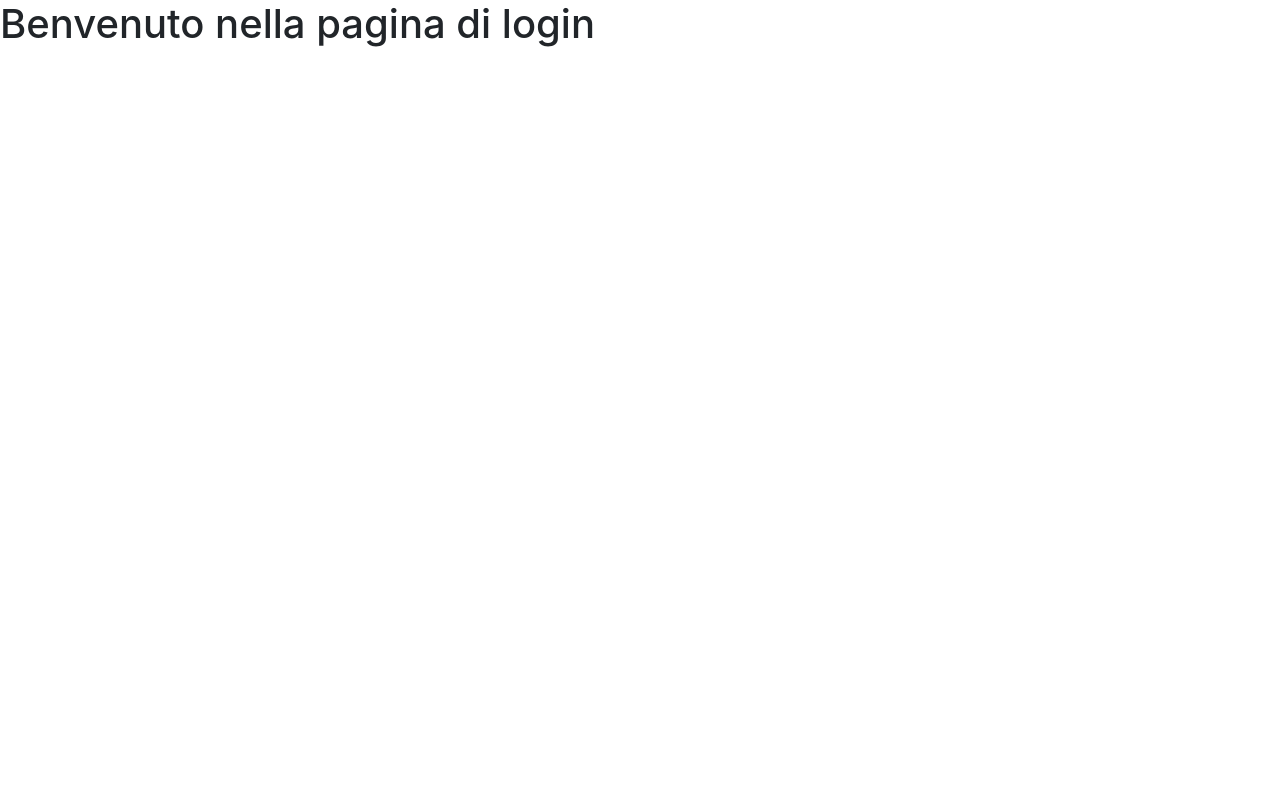
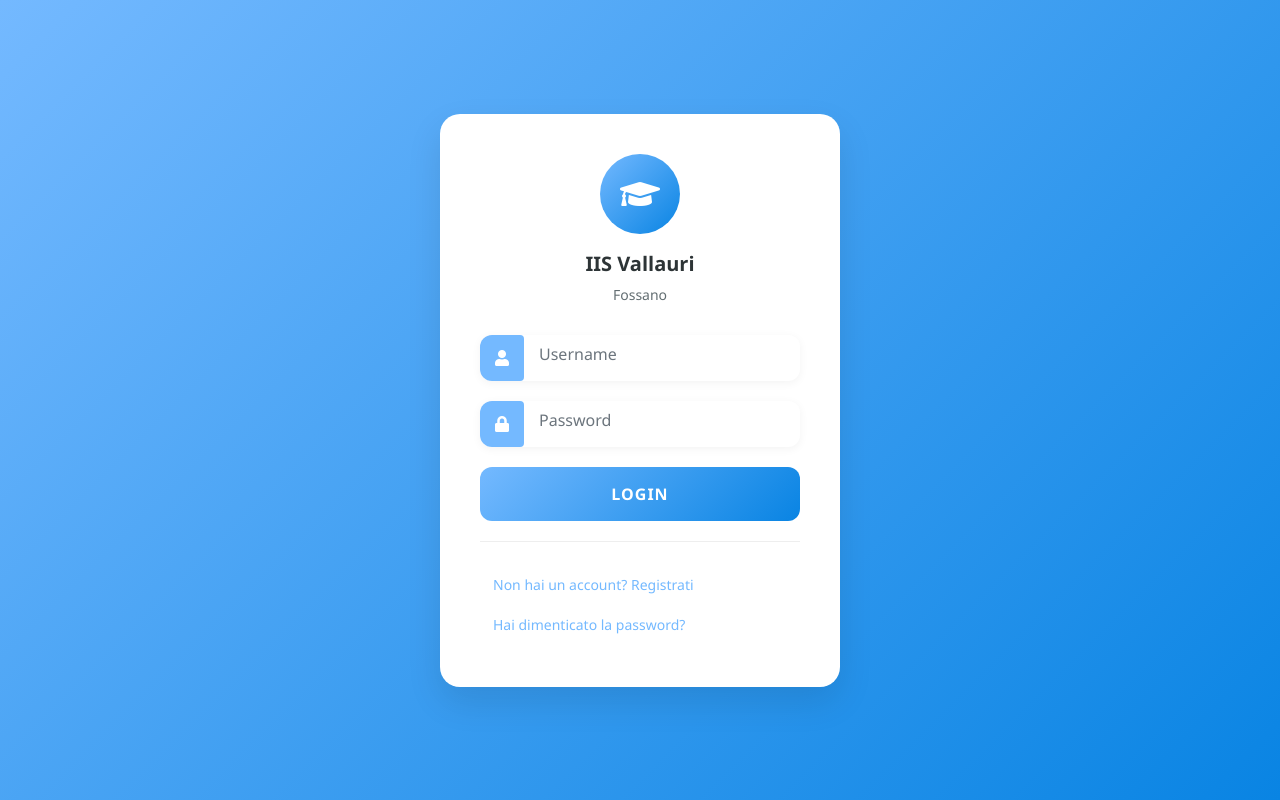
Before and after one commit to Virano-Simone/Registro-Elettronico, a PHP site: page /login.html in a window 1280 px wide. Run offline with PHP 8.4, Linux system fonts and the light colour scheme; some libraries are stand-ins or nearby versions.

Commit message:
Completato login e logout

```diff
--- /dev/null
+++ b/login.css
@@ -0,0 +1,147 @@
+		body {
+			background: linear-gradient(135deg, #74b9ff 0%, #0984e3 100%);
+			min-height: 100vh;
+			display: flex;
+			align-items: center;
+			justify-content: center;
+			font-family: 'Segoe UI', Tahoma, Geneva, Verdana, sans-serif;
+		}
+
+		.login-card {
+			background: white;
+			border-radius: 20px;
+			box-shadow: 0 15px 35px rgba(0, 0, 0, 0.1);
+			padding: 40px;
+			width: 100%;
+			max-width: 400px;
+			animation: slideUp 0.6s ease-out;
+		}
+
+		@keyframes slideUp {
+			from {
+				opacity: 0;
+				transform: translateY(30px);
+			}
+
+			to {
+				opacity: 1;
+				transform: translateY(0);
+			}
+		}
+
+		.logo-section {
+			text-align: center;
+			margin-bottom: 30px;
+		}
+
+		.logo-icon {
+			width: 80px;
+			height: 80px;
+			background: linear-gradient(135deg, #74b9ff, #0984e3);
+			border-radius: 50%;
+			display: inline-flex;
+			align-items: center;
+			justify-content: center;
+			color: white;
+			font-size: 32px;
+			margin-bottom: 15px;
+		}
+
+		.school-title {
+			color: #2d3436;
+			font-size: 20px;
+			font-weight: 600;
+			margin-bottom: 5px;
+		}
+
+		.school-subtitle {
+			color: #636e72;
+			font-size: 14px;
+		}
+
+		.form-group {
+			margin-bottom: 20px;
+		}
+
+		.input-group {
+			border-radius: 12px;
+			overflow: hidden;
+			box-shadow: 0 2px 10px rgba(0, 0, 0, 0.05);
+		}
+
+		.input-group-text {
+			background: #74b9ff;
+			color: white;
+			border: none;
+			padding: 15px;
+		}
+
+		.icona-rossa {
+			background: #e74c3c !important;
+		}
+
+		.form-control {
+			border: none;
+			padding: 15px;
+			font-size: 16px;
+			transition: all 0.3s ease;
+		}
+
+		.form-control:focus {
+			box-shadow: 0 0 0 3px rgba(116, 185, 255, 0.2);
+			border: none;
+		}
+
+		.form-control.is-invalid {
+			border: 2px solid #e74c3c;
+		}
+
+		.btn-primary {
+			background: linear-gradient(135deg, #74b9ff, #0984e3);
+			border: none;
+			border-radius: 12px;
+			padding: 15px;
+			font-size: 16px;
+			font-weight: 600;
+			text-transform: uppercase;
+			letter-spacing: 1px;
+			transition: all 0.3s ease;
+			width: 100%;
+			margin-bottom: 20px;
+		}
+
+		.btn-primary:hover {
+			transform: translateY(-2px);
+			box-shadow: 0 8px 25px rgba(116, 185, 255, 0.4);
+		}
+
+		.btn-link {
+			color: #74b9ff;
+			text-decoration: none;
+			font-size: 14px;
+			transition: color 0.3s ease;
+		}
+
+		.btn-link:hover {
+			color: #0984e3;
+			text-decoration: none;
+		}
+
+		.alert-danger {
+			border-radius: 12px;
+			border: none;
+			background: rgba(231, 76, 60, 0.1);
+			color: #c0392b;
+			margin-bottom: 20px;
+		}
+
+		.link-section {
+			text-align: center;
+			border-top: 1px solid #eee;
+			padding-top: 20px;
+		}
+
+		.link-section .btn-link {
+			display: block;
+			margin: 5px 0;
+		}
--- a/login.html
+++ b/login.html
@@ -1,25 +1,71 @@
 <!doctype html>
 <html>
+
 <head>
 	<meta charset="UTF-8">
 	<meta name="viewport" content="width=device-width, initial-scale=1">
 	<title>Login</title>
 
-	<link rel="icon"       href="img/icoVallauri.png" type="image/png"/>
-	<link rel="stylesheet" href="https://use.fontawesome.com/releases/v5.11.2/css/all.css" >
+	<link rel="stylesheet" href="https://use.fontawesome.com/releases/v5.11.2/css/all.css">
 	<link rel="stylesheet" href="https://stackpath.bootstrapcdn.com/bootstrap/4.2.1/css/bootstrap.min.css">
 	<link rel="stylesheet" href="login.css">
 
-	<script src="https://code.jquery.com/jquery-3.3.1.min.js"> </script>
+	<script src="https://code.jquery.com/jquery-3.3.1.min.js"></script>
 	<script src="https://stackpath.bootstrapcdn.com/bootstrap/4.2.1/js/bootstrap.min.js"></script>
 	<script src="https://cdnjs.cloudflare.com/ajax/libs/crypto-js/4.0.0/crypto-js.min.js"></script>
-
 	<script src="librerie/axios@1.1.2.min.js"></script>
 	<script src="librerie/libreria.js"></script>
 	<script src="login.js"></script>
 </head>
 
 <body>
-	<h1>Benvenuto nella pagina di login</h1>
+	<div class="login-card">
+		<div class="logo-section">
+			<div class="logo-icon">
+				<i class="fas fa-graduation-cap"></i>
+			</div>
+			<div class="school-title">IIS Vallauri</div>
+			<div class="school-subtitle">Fossano</div>
+		</div>
+
+		<form id="form1">
+			<div class="form-group">
+				<div class="input-group">
+					<span class="input-group-text">
+						<i class="fas fa-user"></i>
+					</span>
+					<input type="text" class="form-control" id="username" placeholder="Username">
+				</div>
+			</div>
+
+			<div class="form-group">
+				<div class="input-group">
+					<span class="input-group-text">
+						<i class="fas fa-lock"></i>
+					</span>
+					<input type="password" class="form-control" id="password" placeholder="Password">
+				</div>
+			</div>
+
+			<div class="alert alert-danger alert-dismissible" id="lblErrore" style="display: none;">
+				<button type="button" class="close">&times;</button>
+				<strong>Attenzione!</strong> Username o Password non validi
+			</div>
+			<button type="button" class="btn btn-primary" id="btnLogin">
+				LOGIN
+			</button>
+		</form>
+
+		<div class="link-section">
+			<button type="button" class="btn btn-link" id="btnRegistrati">
+				Non hai un account? Registrati
+			</button>
+			<button type="button" class="btn btn-link" id="btnNewPassword">
+				Hai dimenticato la password?
+			</button>
+		</div>
+	</div>
+
 </body>
+
 </html>
--- a/login.js
+++ b/login.js
@@ -1,5 +1,60 @@
 "use strict"
 
 window.onload = function () {
+    $(lblErrore).hide();
 
+    btnLogin.addEventListener("click", controllaLogin)
+
+    // il submit deve essere eseguito anche con il solo tasto INVIO
+    document.addEventListener('keydown', function (event) {
+        if (event.key == "Enter")
+            controllaLogin();
+    });
+
+    function controllaLogin() {
+        username.classList.remove("is-invalid");
+        username.previousElementSibling.classList.remove("icona-rossa");
+        password.classList.remove("is-invalid");
+        password.previousElementSibling.classList.remove("icona-rossa");
+
+        $(lblErrore).hide();
+
+        if (username.value == "") {
+            username.classList.add("is-invalid");
+            username.parentElement.firstElementChild.classList.add("icona-rossa");
+        }
+        else if (password.value == "") {
+            password.classList.add("is-invalid");
+            password.parentElement.firstElementChild.classList.add("icona-rossa");
+        }
+        else {
+            let user = username.value;
+            let pass = CryptoJS.MD5(password.value).toString();
+            let rq = inviaRichiesta("POST", "server/login.php", { user, pass })
+            rq.then(function (response) {
+                window.location.href = "index.php"
+            });
+            rq.catch(function (err) {
+                if (err.response && err.response.status == 401) {//unauthorized
+                    $(lblErrore).show();
+                }
+                else
+                    errore(err)
+            });
+        }
+    }
+
+    lblErrore.firstElementChild.addEventListener("click", function () {
+        $(lblErrore).hide();
+    })
+
+    btnRegistrati.addEventListener("click", function () {
+        alert("Redirect a pagina registrazione");
+        // location.href = "_registrazione.php"
+    })
+
+    btnNewPassword.addEventListener("click", function () {
+        alert("Redirect a pagina password dimenticata");
+        // location.href = "_passwordDimenticata.html"
+    })
 }
--- a/server/mysqli.php
+++ b/server/mysqli.php
@@ -1,10 +1,10 @@
 <?php
 $conn = null;
 //TIMEOUT deve essere una variabile espressa in secondi
-define("TIMEOUT", 30);
+define("TIMEOUT", 1200);
 function openConnection()
 {
-    define("DB_NAME", "banche");
+    define("DB_NAME", "registroelettronico");
     //in caso in cui mysql sia su un'altra macchina dobbiamo immetere l'indirizzo IP della
     //macchina su cui è installato mysql
     define("DB_HOST", "localhost");
```
Also changed, not shown: index.js (+4 -4 lines), index.php (+1 -9 lines), server/login.php (+7 -4 lines).
